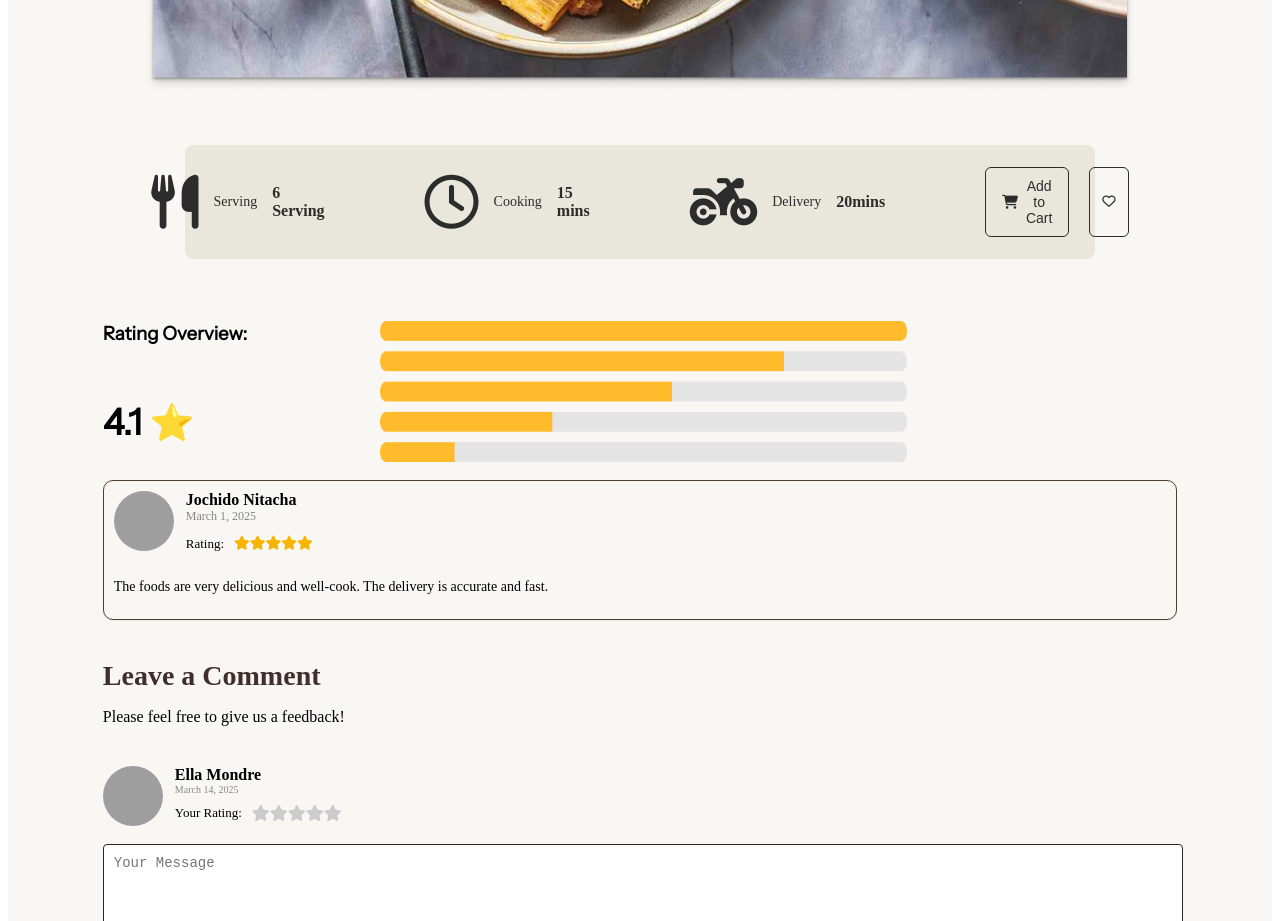
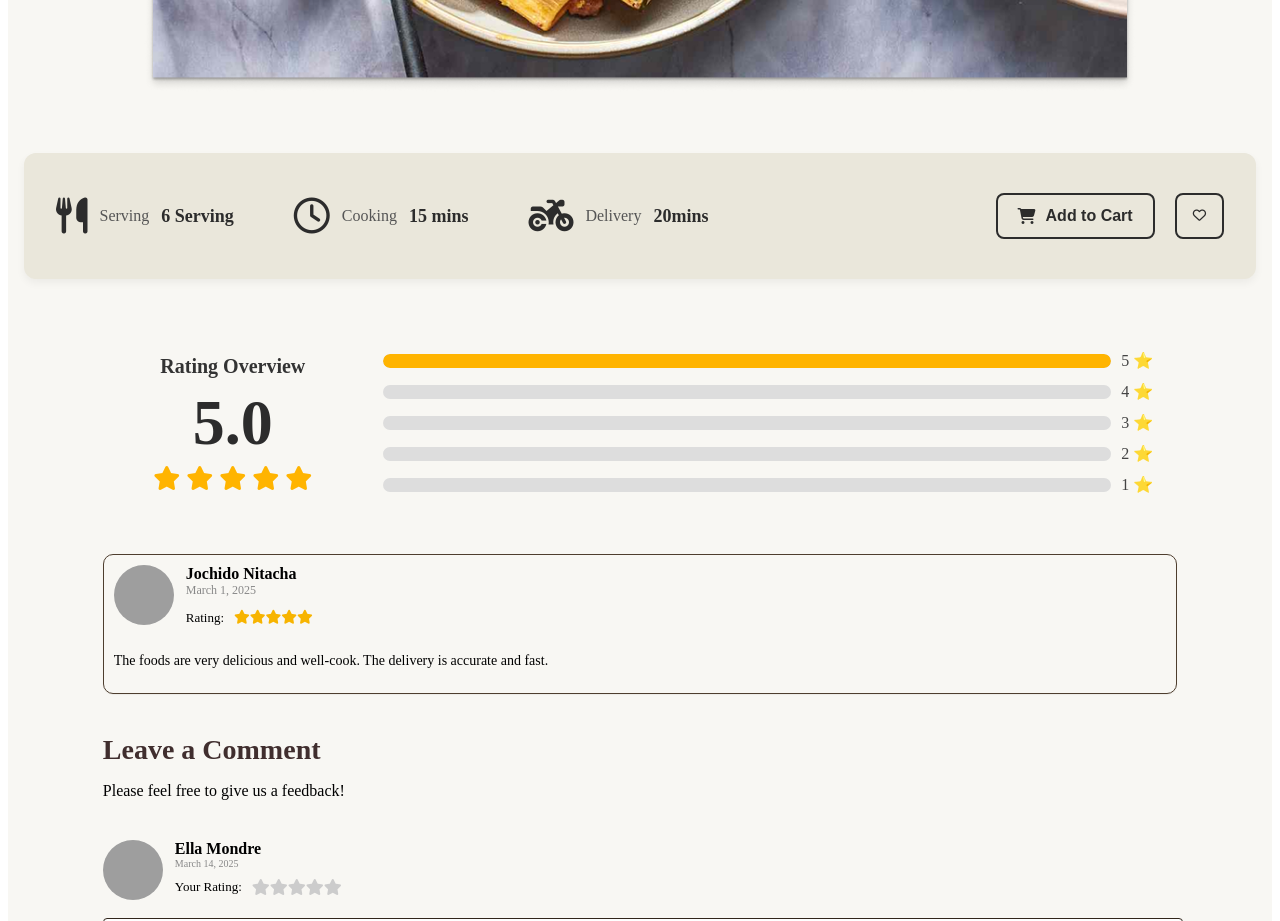
Before and after one commit to ChhayMonyneath123/IP2-ProjectA4, a Vue app in the folder IP2-frontend/: page /menu/drink/detail/1 in a window 1280 px wide. Shown: the part 820-1741 px from the top of the page. Built offline with nearby package versions, Linux system fonts and the light colour scheme; grey boxes are pictures that could not be loaded.

Commit message:
update commit

```diff
--- a/IP2-frontend/src/components/food_info.vue
+++ b/IP2-frontend/src/components/food_info.vue
@@ -43,28 +43,30 @@ export default {
 <style scoped>
 /* Outer background */
 .page-bg {
-  background-color: #F8F7F3;
-  padding: 24px 16px;
+  background-color: #f8f7f3;
+  padding: 32px 16px;
   display: flex;
   justify-content: center;
 }
 
-/* Inner beige box */
+/* Inner container */
 .info-box {
   display: flex;
   flex-direction: column;
-  background-color: #e0ddcd9c;
-  border-radius: 8px;
-  padding: 22px 24px;
-  width: 70%;
-  gap: 100px;
-  justify-content: center;
-
+  background-color: #eae7db;
+  border-radius: 12px;
+  padding: 40px 32px;
+  width: 100%;
+  max-width: 1200px;
+  gap: 40px;
+  box-shadow: 0 4px 8px rgba(0, 0, 0, 0.05);
 }
 
+/* Row layout on wider screens */
 @media (min-width: 768px) {
   .info-box {
     flex-direction: row;
+    justify-content: space-between;
     align-items: center;
   }
 }
@@ -72,56 +74,63 @@ export default {
 /* Info section */
 .info-section {
   display: flex;
-  flex-direction: row;
-  gap: 100px;
+  flex-direction: column;
+  gap: 24px;
   color: #2c2c2c;
-  font-size: 16px;
-
-
 }
 
+@media (min-width: 768px) {
+  .info-section {
+    flex-direction: row;
+    gap: 60px;
+  }
+}
 
 .info-item {
   display: flex;
   align-items: center;
-  gap: 15px;
+  gap: 12px;
 }
+
 .info-item i {
-  font-size: 54px;
+  font-size: 36px;
+  color: #2c2c2c;
 }
 
 .label {
-  font-size: 14px;
+  font-size: 16px;
+  color: #555;
 }
 
 .value {
-  font-size: 16px;
+  font-size: 18px;
   font-weight: 600;
 }
 
 /* Button section */
 .button-section {
   display: flex;
+  flex-wrap: wrap;
   gap: 20px;
-  margin-top: 20px;
+  justify-content: flex-start;
 }
 
 @media (min-width: 768px) {
   .button-section {
-    margin-top: 0;
+    justify-content: flex-end;
   }
 }
 
 .action-button {
   display: flex;
   align-items: center;
-  gap: 8px;
-  font-size: 14px;
-  font-weight: 500;
-  padding: 10px 16px;
-  border: 1px solid #2c2c2c;
+  gap: 10px;
+  font-size: 16px;
+  font-weight: 600;
+  padding: 12px 20px;
+  border: 2px solid #2c2c2c;
   color: #2c2c2c;
-  border-radius: 6px;
+  border-radius: 8px;
   background-color: transparent;
   cursor: pointer;
   transition: background-color 0.2s ease;
@@ -135,9 +144,9 @@ export default {
   display: flex;
   align-items: center;
   justify-content: center;
-  border: 1px solid #2c2c2c;
-  padding: 10px 12px;
-  border-radius: 6px;
+  border: 2px solid #2c2c2c;
+  padding: 12px 16px;
+  border-radius: 8px;
   background-color: transparent;
   color: #2c2c2c;
   cursor: pointer;
@@ -147,4 +156,6 @@ export default {
 .icon-button:hover {
   background-color: #eceae5;
 }
+
+
 </style>
--- a/IP2-frontend/src/components/rating.vue
+++ b/IP2-frontend/src/components/rating.vue
@@ -1,28 +1,44 @@
 <template>
   <section class="review-section">
-    <div class="container">
-      <div class="wrapper">
-        <h3>Rating Overview:</h3>
-        <p class="average">4.1 ⭐</p>
+    <!-- Rating Overview Section -->
+    <div class="rating-overview">
+      <div class="rating-summary">
+        <!-- Left: Title, Average, Stars -->
+        <div class="commentbar">
+          <h2>Rating Overview</h2>
+          <p class="rating-score">{{ averageRating }}</p>
+          <div class="star-display">
+            <i
+              v-for="(icon, index) in starVisualArray"
+              :key="index"
+              :class="icon"
+            ></i>
+          </div>
+        </div>
+
+        <!-- Right: Rating Bar Chart -->
+        <div class="rating-bars">
+          <div class="rating-row" v-for="rate in [5, 4, 3, 2, 1]" :key="rate">
+            <div class="rating-bar-bg">
+              <div class="rating-bar-fill" :style="{ width: getBarWidth(rate) + '%' }"></div>
+            </div>
+            <div class="rating-label">{{ rate }} ⭐</div>
+          </div>
+        </div>
       </div>
-      <div class="image">
-        <img src="@/assets/images/rating_overall.png">
-      </div>
-
-
-
     </div>
 
-
+    <!-- Individual Reviews -->
     <Review_card v-for="review in reviews" :key="review.id" :review="review" />
 
+    <!-- Comment Submission -->
     <Commentinfo @submit="addReview" />
   </section>
 </template>
 
 <script>
-import Review_card from './review_card.vue';
-import Commentinfo from './comment_info.vue';
+import Review_card from './review_card.vue'
+import Commentinfo from './comment_info.vue'
 
 export default {
   components: { Review_card, Commentinfo },
@@ -40,52 +56,150 @@ export default {
       ]
     }
   },
+  computed: {
+    averageRating() {
+      if (this.reviews.length === 0) return '0.0'
+      const total = this.reviews.reduce((sum, r) => sum + r.rating, 0)
+      return (total / this.reviews.length).toFixed(1)
+    },
+    ratingDistribution() {
+      const total = this.reviews.length
+      const counts = { 5: 0, 4: 0, 3: 0, 2: 0, 1: 0 }
+      this.reviews.forEach(r => counts[r.rating]++)
+      const percentages = {}
+      Object.keys(counts).forEach(star => {
+        percentages[star] = total ? (counts[star] / total * 100).toFixed(0) : 0
+      })
+      return percentages
+    },
+    starVisualArray() {
+      const avg = parseFloat(this.averageRating)
+      const stars = []
+      for (let i = 1; i <= 5; i++) {
+        if (i <= avg) {
+          stars.push('fa-solid fa-star')
+        } else if (i - avg <= 0.5) {
+          stars.push('fa-solid fa-star-half-stroke')
+        } else {
+          stars.push('fa-regular fa-star')
+        }
+      }
+      return stars
+    }
+  },
   methods: {
     addReview(newReview) {
-      this.reviews.push({ ...newReview, id: this.reviews.length + 1 });
+      this.reviews.push({ ...newReview, id: this.reviews.length + 1 })
+    },
+    getBarWidth(star) {
+      return this.ratingDistribution[star] || 0
     }
   }
 }
 </script>
 
 <style scoped>
-
 .review-section {
   max-width: 85%;
   margin: 0 auto;
   padding: 20px;
 
-
 }
 
-.container {
+/* Rating Overview Box */
+.rating-overview {
   display: flex;
-  flex-direction: row;
-  font-family: 'Instrument Sans', sans-serif;
-  gap: 20px;
+  flex-direction: column;
+  padding: 20px 20px;
+  border-radius: 12px;
+  max-width: 1800px;
+  margin: 0 auto 40px auto;
+}
 
+/* Flex container for average + bars */
+.rating-summary {
+  display: flex;
+  justify-content: space-between;
+  align-items: center;
+  flex-wrap: wrap;
+  gap: 40px;
+}
 
+/* Title + Average block */
+.commentbar {
+  display: flex;
+  flex-direction: column;
+  justify-content: center;
+  min-width: 220px;
+  text-align: center;
 }
-.image{
-  width: 70%;
+
+.commentbar h2 {
+  font-size: 20px;
+  font-weight: 600;
+  margin: 0 0 8px;
+  color: #333;
+}
+
+/* Average rating text */
+.rating-score {
+  font-size: 64px;
+  font-weight: bold;
+  color: #2c2c2c;
+  margin: 0;
+}
+
+/* Dynamic stars */
+.star-display {
   display: flex;
   justify-content: center;
-  align-items: center;
+  gap: 6px;
+  margin-top: 6px;
+  font-size: 24px;
+  color: #ffb400;
+}
 
+.star-display i {
+  transition: transform 0.2s ease;
+}
 
+.star-display i:hover {
+  transform: scale(1.2);
 }
-.image img{
-    width: 70%;
-    height: 80%;
-}
-.wrapper {
+
+/* Bar chart layout */
+.rating-bars {
+  flex: 1;
   display: flex;
   flex-direction: column;
-  justify-content: flex-start;
+  gap: 12px;
+  min-width: 250px;
 }
 
-.average {
-  font-size: 36px;
-  font-weight: bold;
+.rating-row {
+  display: flex;
+  align-items: center;
+  gap: 10px;
+}
+
+.rating-bar-bg {
+  flex: 1;
+  height: 14px;
+  background-color: #ddd;
+  border-radius: 8px;
+  overflow: hidden;
+}
+
+.rating-bar-fill {
+  height: 100%;
+  background-color: #ffb400;
+  border-radius: 8px;
+  transition: width 0.3s ease;
+}
+
+.rating-label {
+  font-size: 16px;
+  min-width: 36px;
+  color: #444;
 }
 </style>
--- a/IP2-frontend/src/views/User/categories/Food&Dessert_detail.vue
+++ b/IP2-frontend/src/views/User/categories/Food&Dessert_detail.vue
@@ -3,7 +3,7 @@
     <Nav_bar />
     <Breadcrumb />
     <div class="wrapper">
-      <div class="title">Enjoy Your day with Fresh Strawberry Soda</div>
+      <div class="title">Chef’s spaghetti with cauliflower and carrots</div>
       <img :src="product.image" alt="Spaghetti">
 
     </div>
@@ -31,7 +31,7 @@ export default {
   data() {
     return {
       product: {
-        name: 'Classic Cargo Pants',
+        name: 'Spagetti',
         description: 'Comfortable, durable, and made for adventure.',
         price: 45.99,
         stock: 'In Stock',
--- a/IP2-frontend/src/views/User/categories/Food.vue
+++ b/IP2-frontend/src/views/User/categories/Food.vue
@@ -3,11 +3,6 @@
         <Nav_bar />
         <Breadcrumb/>
         <div class="food-content">
-            <div class="food-nav-link">
-                <span><router-link to="/" class="disable">Home &gt;</router-link></span>
-                <span><router-link to="/menu" class="disable">Menu &gt;</router-link></span>
-                <a href="#">Food</a>
-            </div>
 
             <div class="food-nav-button">
                 <button type="button">View more</button>
@@ -47,8 +42,8 @@ background-color: #f9f9f9;
 
 .food-content {
     display: flex;
-    justify-content: space-between;
-padding: 1rem;
+    justify-content: flex-end;
+    padding: 1rem;
 }
 
 .food-nav-link {
```
